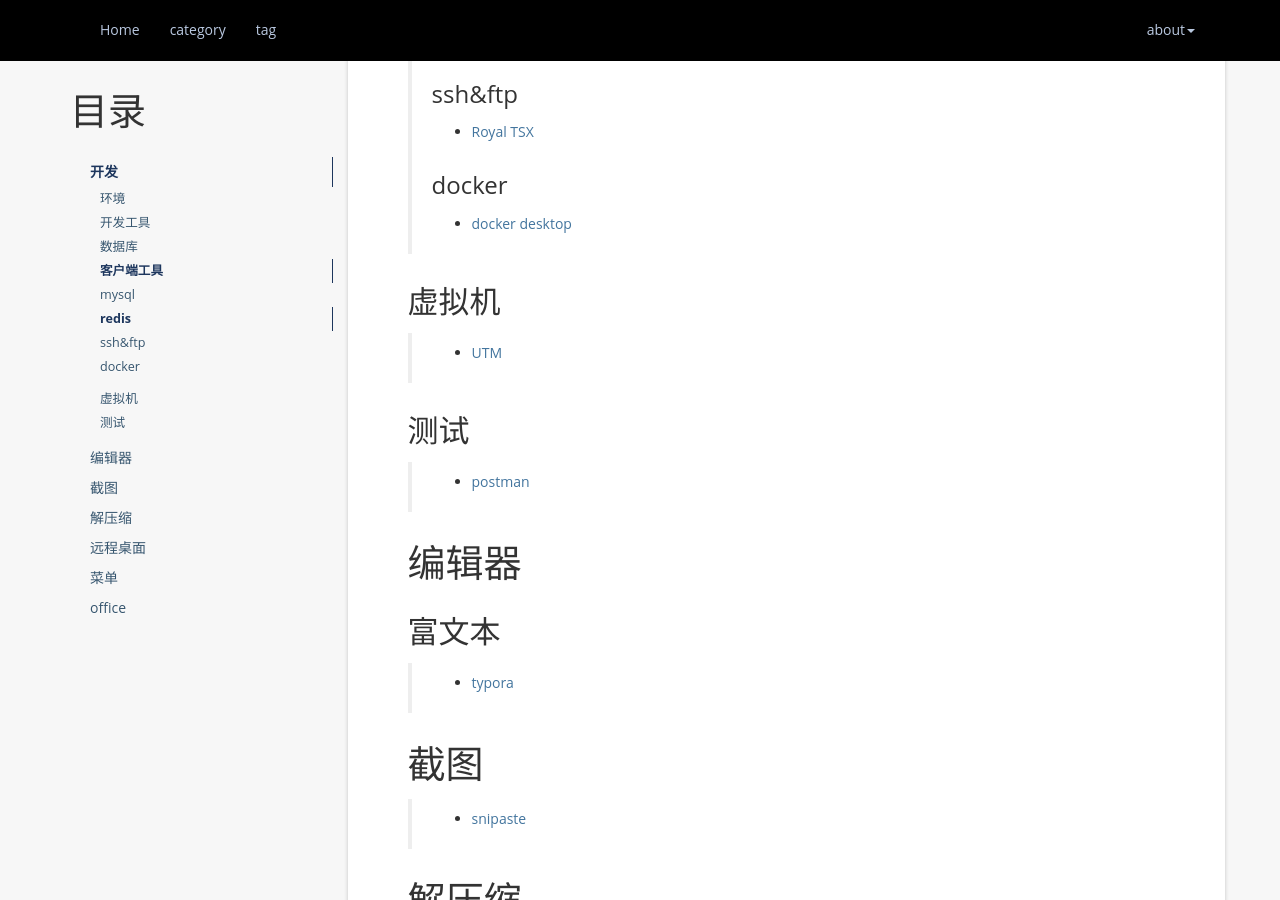
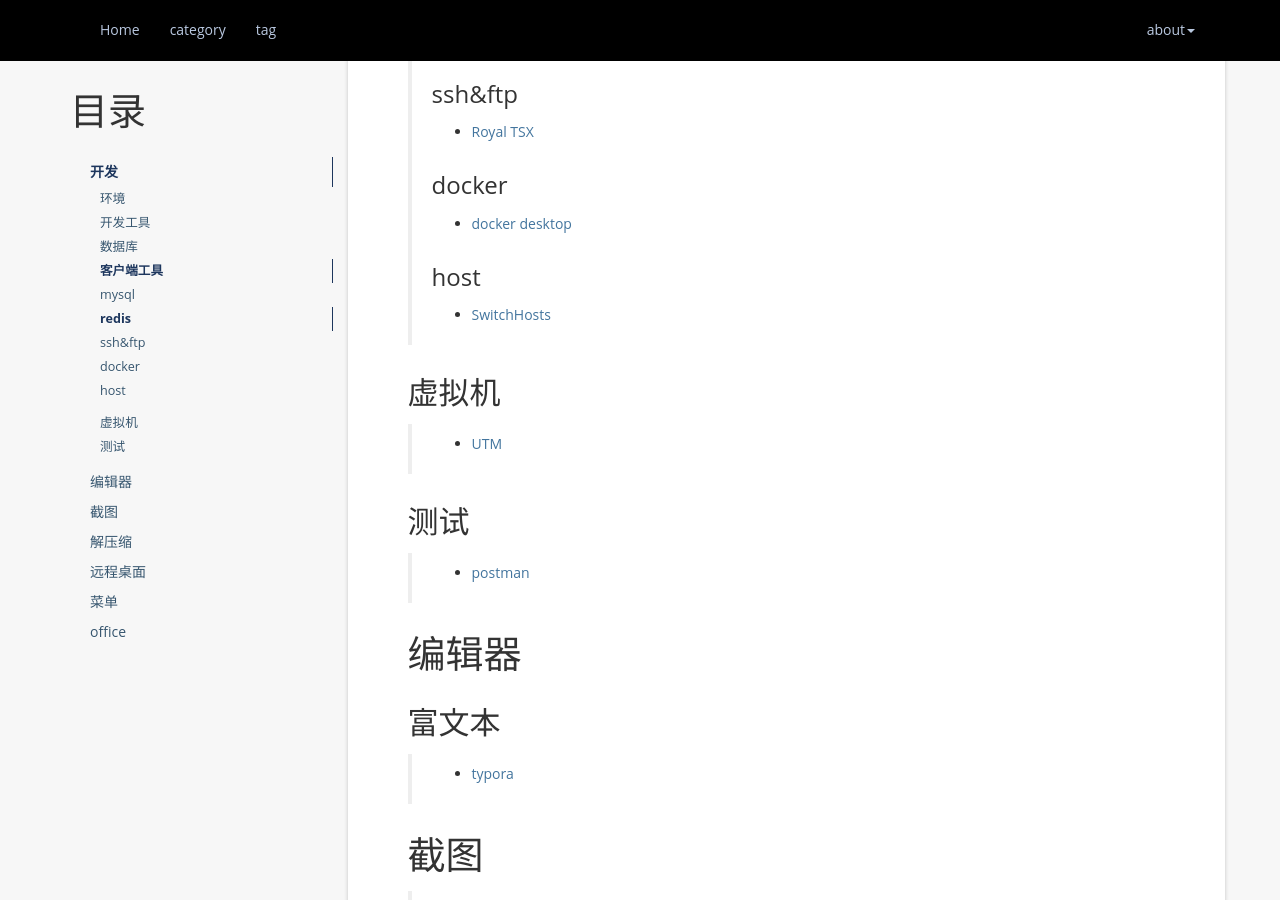
Before and after one commit to atgtahub/atgtahub.github.io, a Jekyll site: the page built from _posts/program/2022-12-25-mac-software.md, in a window 1280 px wide and 900 px high, scrolled down 1275 px. Built offline with Jekyll 4.4.1, drawn with Linux system fonts in a browser that asks for light colours; a script that is not in the unit is left out; comment, search, counter and statistics services are not loaded.

Commit message:
refactor(posts): 2022-12-25-mac-software.md

```diff
--- a/_posts/program/2022-12-25-mac-software.md
+++ b/_posts/program/2022-12-25-mac-software.md
@@ -42,6 +42,9 @@ tag: software
 >
 > ### docker
 > + <a href="https://www.docker.com/products/docker-desktop/" target="_blank">docker desktop</a>
+>
+> ### host
+> + <a href="https://www.macw.com/mac/3382.html" target="_blank">SwitchHosts</a>
 
 ## 虚拟机
 > + <a href="https://mac.getutm.app/" target="_blank">UTM</a>
```
